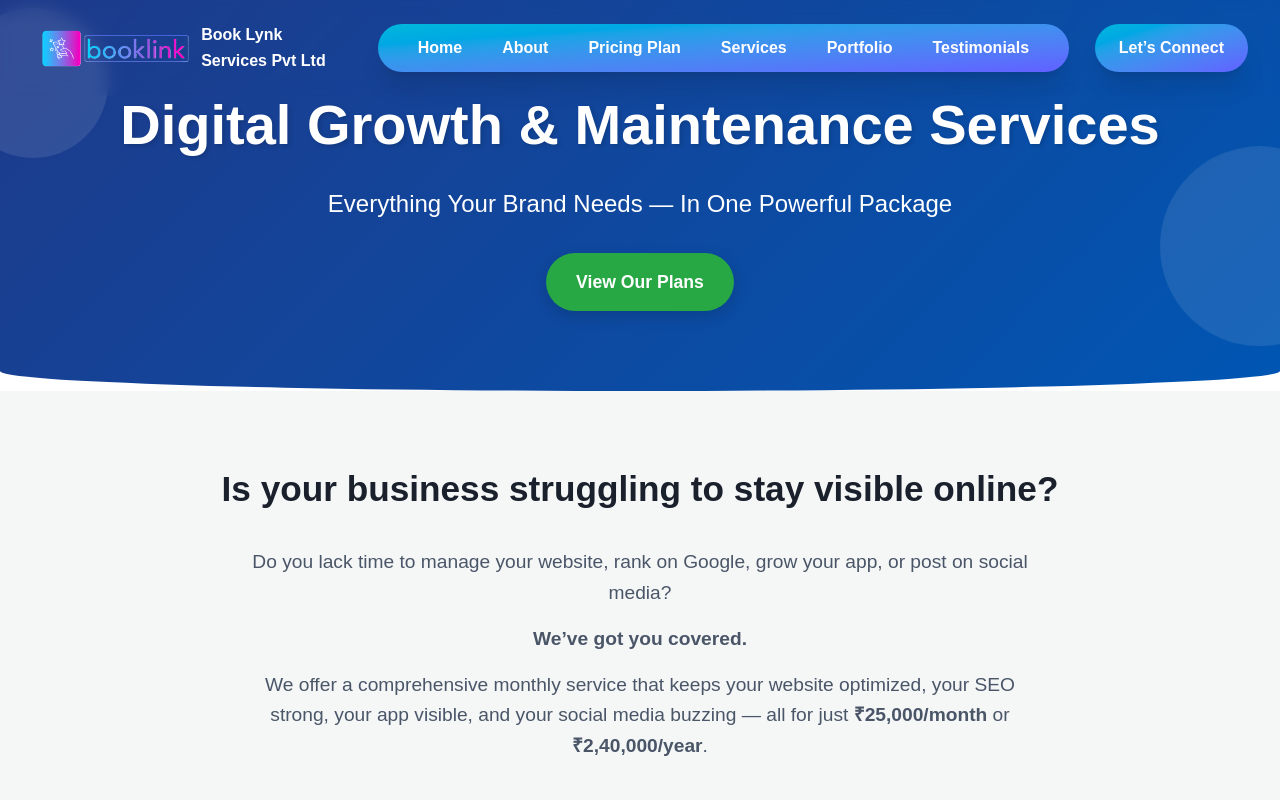
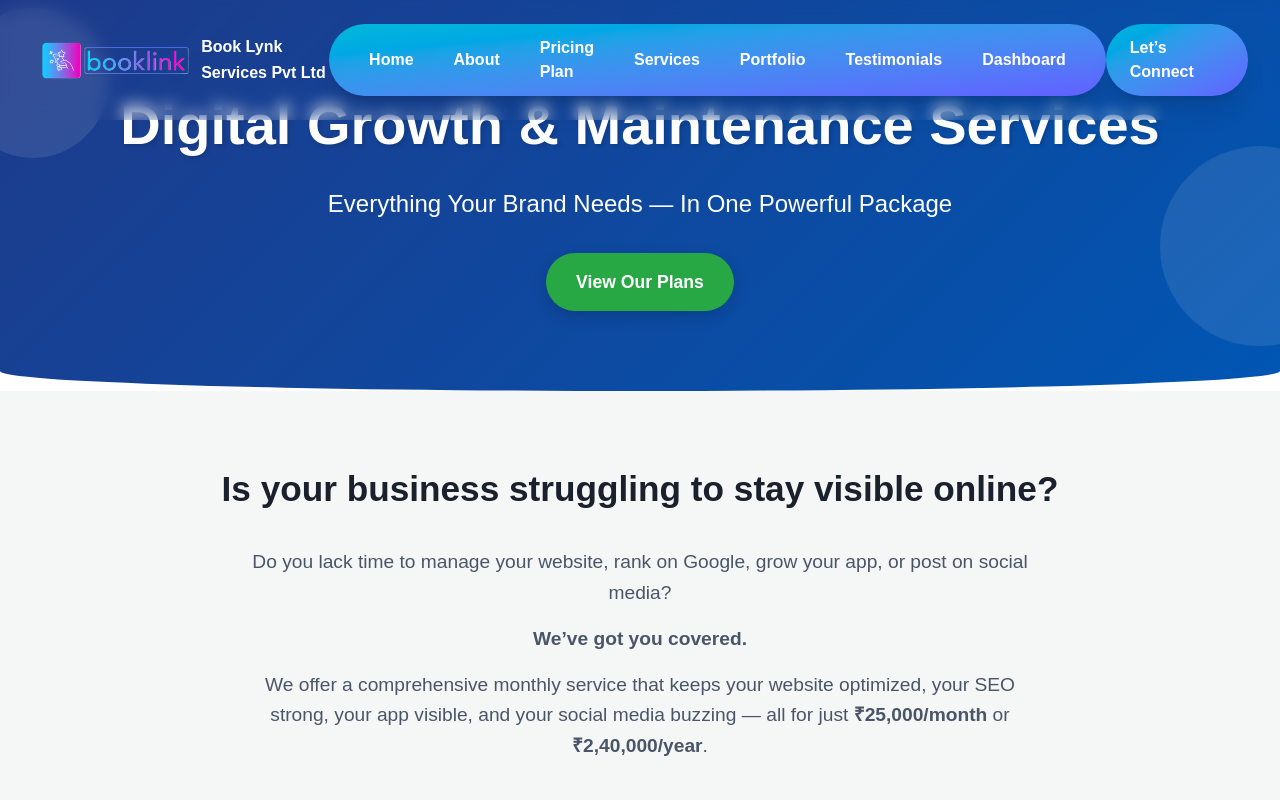
Before and after one commit to Yashveer273/booklynkservices, a React (Vite) app: page /pricing-plan in a window 1280 px wide. Shown: the top 800 px of the page. Built offline with nearby package versions, Linux system fonts and the light colour scheme.

Commit message:
version10

```diff
--- a/src/components/Navbar.jsx
+++ b/src/components/Navbar.jsx
@@ -59,6 +59,7 @@ const Navbar = () => {
             >
               Pricing Plan
           </Link>
+
             <a
               href="/#services"
               className="text-white text-base font-semibold hover:text-purple-200 transition-all"
@@ -77,6 +78,12 @@ const Navbar = () => {
             >
               Testimonials
             </a>
+             <Link
+            to="/dashboard-page"
+              className="text-white text-base font-semibold hover:text-purple-200 transition-all"
+            >
+              Dashboard
+          </Link>
           </div>
         </div>
 
@@ -130,6 +137,12 @@ const Navbar = () => {
           >
             Testimonials
           </a>
+           <Link
+            to="/dashboard-page"
+              className="text-white text-base font-semibold hover:text-purple-200 transition-all"
+            >
+              Dashboard
+          </Link>
         </div>
       )}
     </nav>
```
